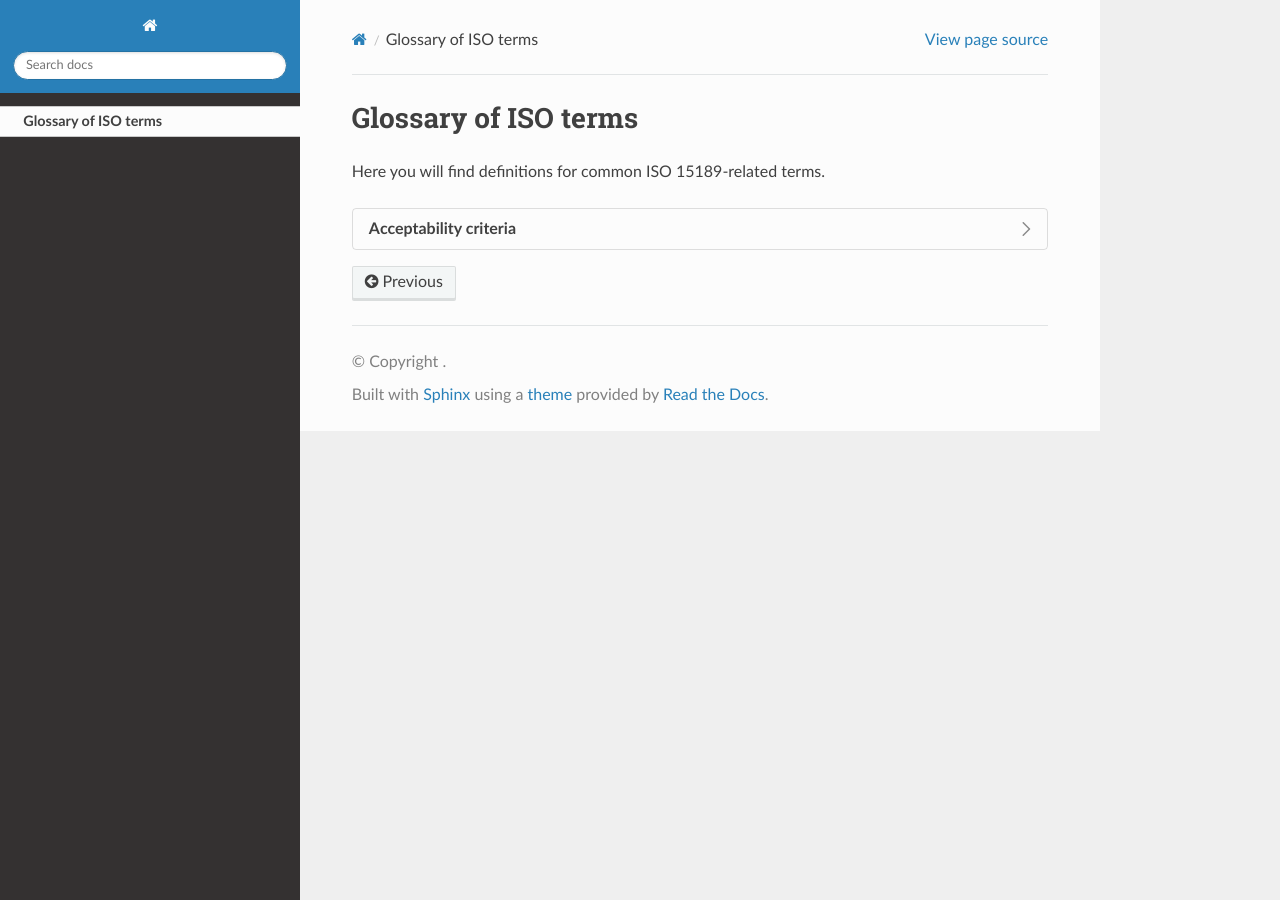
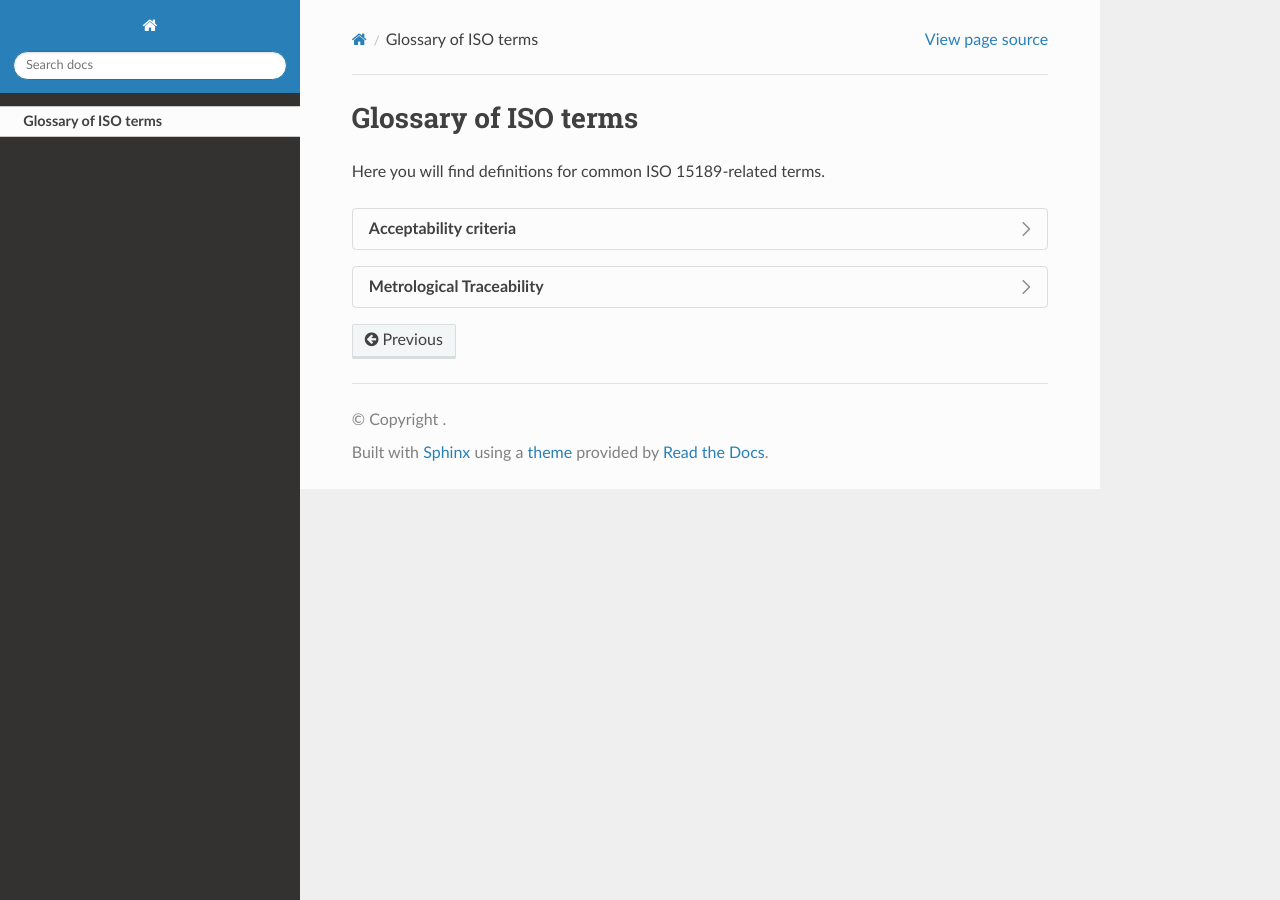
Before and after one commit to ASendellPrice/IIB-rtd, a Sphinx documentation site: the page built from docs/source/glossary.rst, in a window 1280 px wide. Built offline with Sphinx 7.4.7 and the Read the Docs theme 3.1.0, drawn with Linux system fonts in a browser that asks for light colours; some of the changed lines change nothing that is shown.

Commit message:
Adding another example term to glossary

```diff
--- a/docs/source/glossary.rst
+++ b/docs/source/glossary.rst
@@ -22,3 +22,25 @@
          :class-card: sd-bg-secondary sd-text-light sd-shadow-sm sd-rounded-xl
 
          “Acceptability criteria required that at least 90% of exome target bases achieved a minimum coverage of 20×.”
+
+
+
+.. dropdown:: Metrological Traceability
+
+   .. dropdown:: Wetlab definition
+
+      In wet labs, metrological traceability is the gold standard for linking measurements (e.g., concentration) back to SI units through reference materials and calibrated instruments.
+
+      .. card::
+         :class-card: sd-bg-secondary sd-text-light sd-shadow-sm sd-rounded-xl
+
+         “Metrological traceability of viral load estimates was established using reference datasets linked to WHO international standards.”
+
+   .. dropdown:: Bioinformatics translation
+
+      In bioinformatics, metrological traceability refers to linking computed or digital results (e.g., expression levels, variant frequencies) back to reference standards, validated datasets, or algorithms, with documented uncertainty, thereby anchoring digital outputs to real-world measurement systems.
+
+      .. card::
+         :class-card: sd-bg-secondary sd-text-light sd-shadow-sm sd-rounded-xl
+
+         “Variant allele frequencies in pathogen genomics were benchmarked against Genome in a Bottle (GIAB) reference datasets to establish metrological traceability of computational measurements.”
```
